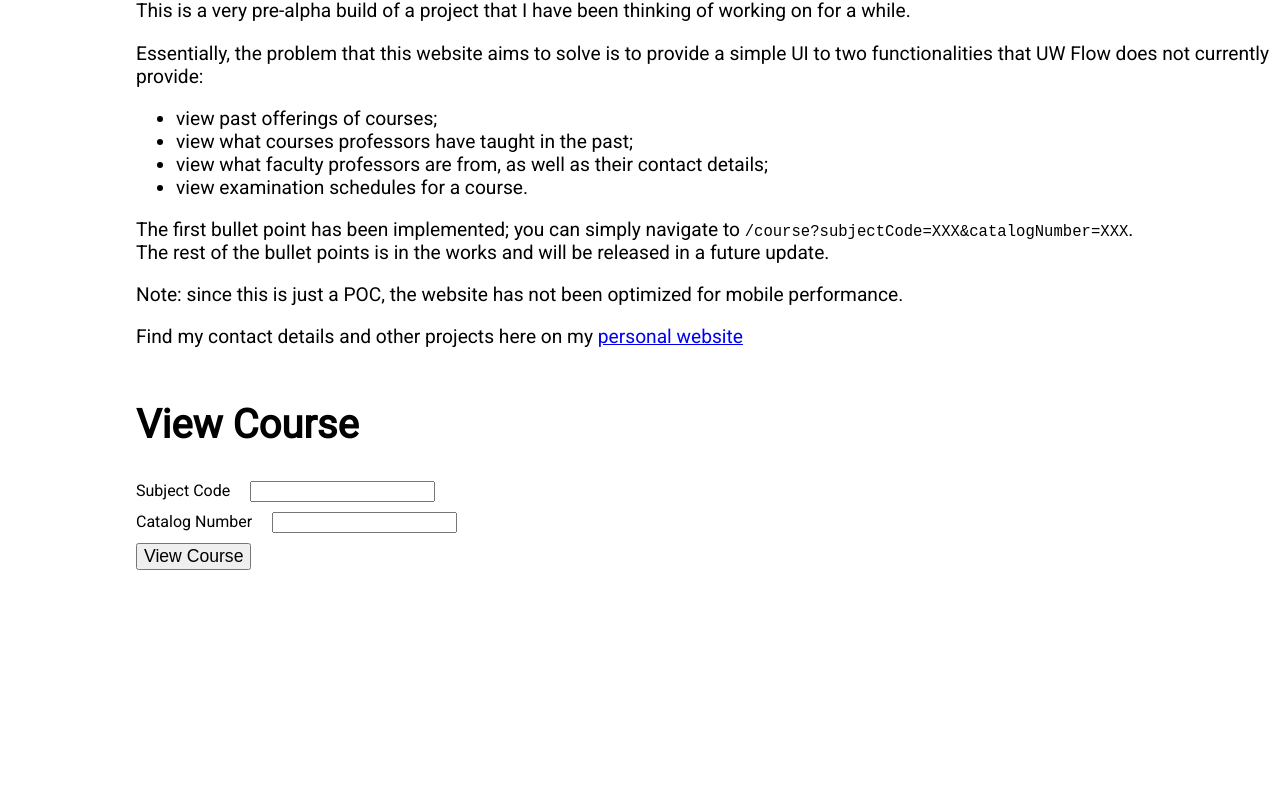
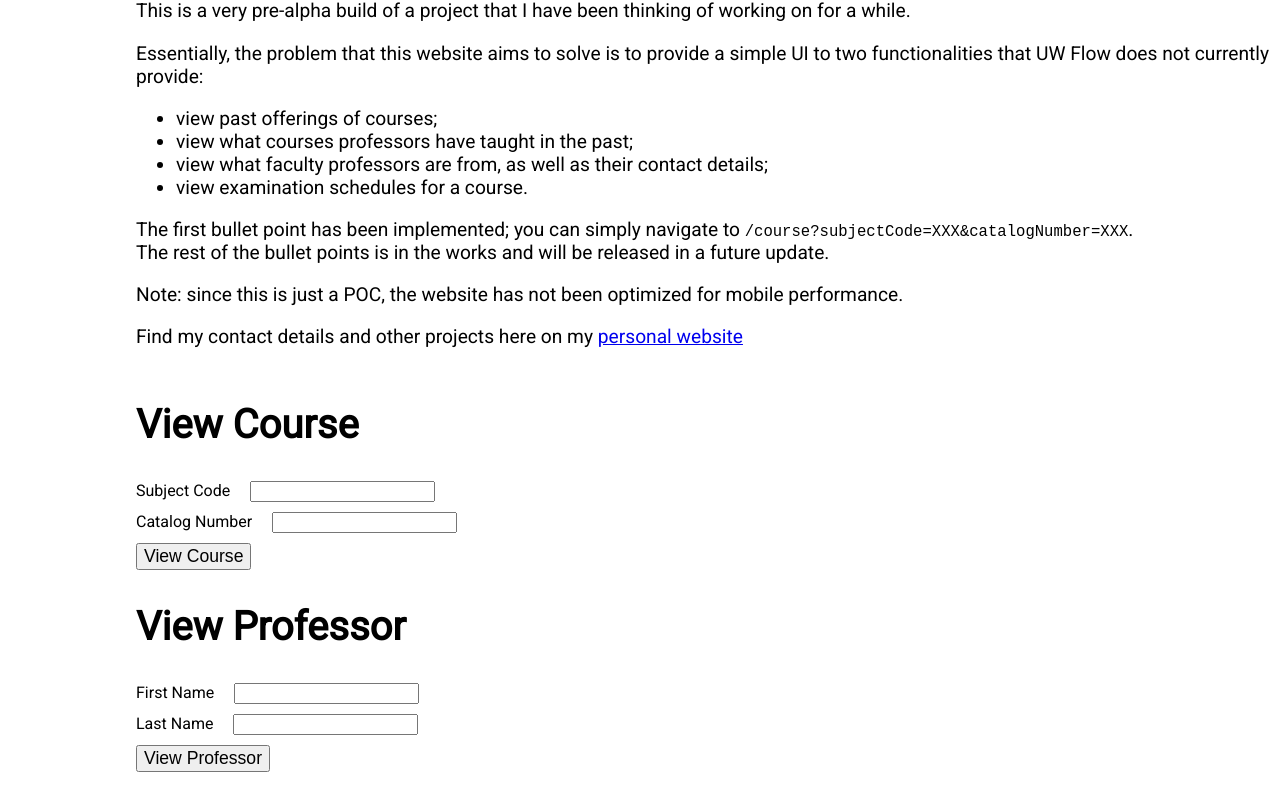
Before and after one commit to mcpenguin/wclasses, a Next.js app in the folder web/: page / in a window 1280 px wide. Shown: the part 240-1050 px from the top of the page. Before the commit the page ends 850 px from the top, so only its background shows below. Built offline with nearby package versions, Linux system fonts and the light colour scheme.

Commit message:
some other functtionalities

```diff
--- a/web/components/courseForm.tsx
+++ b/web/components/courseForm.tsx
@@ -1,15 +1,18 @@
 import { useRouter } from "next/router"
 import { useState } from "react"
 
-import styles from "@styles/courseForm.module.css"
+import styles from "@styles/form.module.css"
 
 export default function CourseForm() {
   const router = useRouter()
-  const [subjectCode, setSubjectCode] = useState("dummy")
-  const [catalogNumber, setCatalogNumber] = useState("dummy")
+  const [subjectCode, setSubjectCode] = useState("")
+  const [catalogNumber, setCatalogNumber] = useState("")
+  const [result, setResult] = useState("")
 
+  // eslint-disable-next-line @typescript-eslint/no-explicit-any
   const handleSubmit = (e: any) => {
       e.preventDefault()
+      setResult(`Loading course information for ${subjectCode} ${catalogNumber}...`);
       router.push(`course?subjectCode=${subjectCode}&catalogNumber=${catalogNumber}`)
   }
   return(
@@ -25,6 +28,9 @@ export default function CourseForm() {
           <input type="text" name='catalog_number' onChange={(e)=>{setCatalogNumber(e.target.value)}} />
         </div>
         <button type="submit" className={styles.submit}>View Course</button>
+        <div>
+          {result}
+        </div>
       </form>
     </div>
   )
--- /dev/null
+++ b/web/components/profForm.tsx
@@ -0,0 +1,37 @@
+import { useRouter } from "next/router"
+import { useState } from "react"
+
+import styles from "@styles/form.module.css"
+
+export default function ProfForm() {
+  const router = useRouter()
+  const [firstName, setFirstName] = useState("")
+  const [lastName, setLastName] = useState("")
+  const [result, setResult] = useState("")
+
+  // eslint-disable-next-line @typescript-eslint/no-explicit-any
+  const handleSubmit = (e: any) => {
+      e.preventDefault()
+      setResult(`Loading professor information for ${firstName} ${lastName}...`);
+      router.push(`prof?firstName=${firstName}&lastName=${lastName}`)
+  }
+  return(
+    <div className={styles.container}>
+      <h2 className={styles.title}>View Professor</h2>
+      <form onSubmit={handleSubmit}>
+        <div className={styles.input}>
+          <label className={styles.label}>First Name</label>
+          <input type="text" name='first_name' onChange={(e)=>{setFirstName(e.target.value)}} />
+        </div>
+        <div className={styles.input}>
+          <label className={styles.label}>Last Name</label>
+          <input type="text" name='last_name' onChange={(e)=>{setLastName(e.target.value)}} />
+        </div>
+        <button type="submit" className={styles.submit}>View Professor</button>
+        <div>
+          {result}
+        </div>
+      </form>
+    </div>
+  )
+}
--- a/web/pages/index.tsx
+++ b/web/pages/index.tsx
@@ -1,5 +1,6 @@
 import Head from 'next/head'
 import CourseForm from '../components/courseForm'
+import ProfForm from '@components/profForm'
 
 export default function Home() {
   return (
@@ -44,6 +45,7 @@ export default function Home() {
           Find my contact details and other projects here on my <a href="https://marcus-chan.me">personal website</a>
         </p>
         <CourseForm />
+        <ProfForm />
       </main>
     </div>
   )
```
Also changed, not shown: web/styles/form.module.css (renamed from web/styles/courseForm.module.css).
